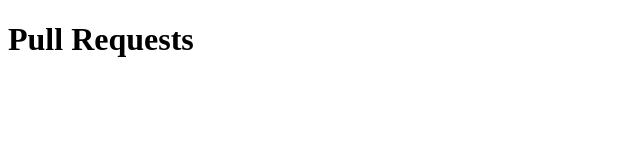
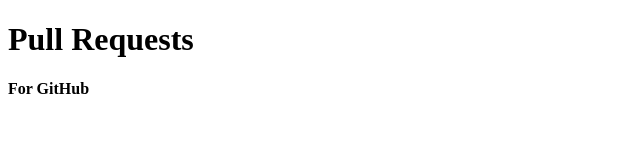
Before and after one commit to wmmajaliwa/pull-requests, a plain HTML site: page index.html in a window 1280 px wide. Shown: the whole page, without its empty margins (0-640 px from the left). Drawn offline with Linux system fonts and the light colour scheme.

Commit message:
Commit from wmmajaliwa

```diff
--- a/index.html
+++ b/index.html
@@ -8,5 +8,6 @@
 </head>
 <body>
     <h1>Pull Requests</h1>
+    <h4>For GitHub</h4>
 </body>
 </html>
```
